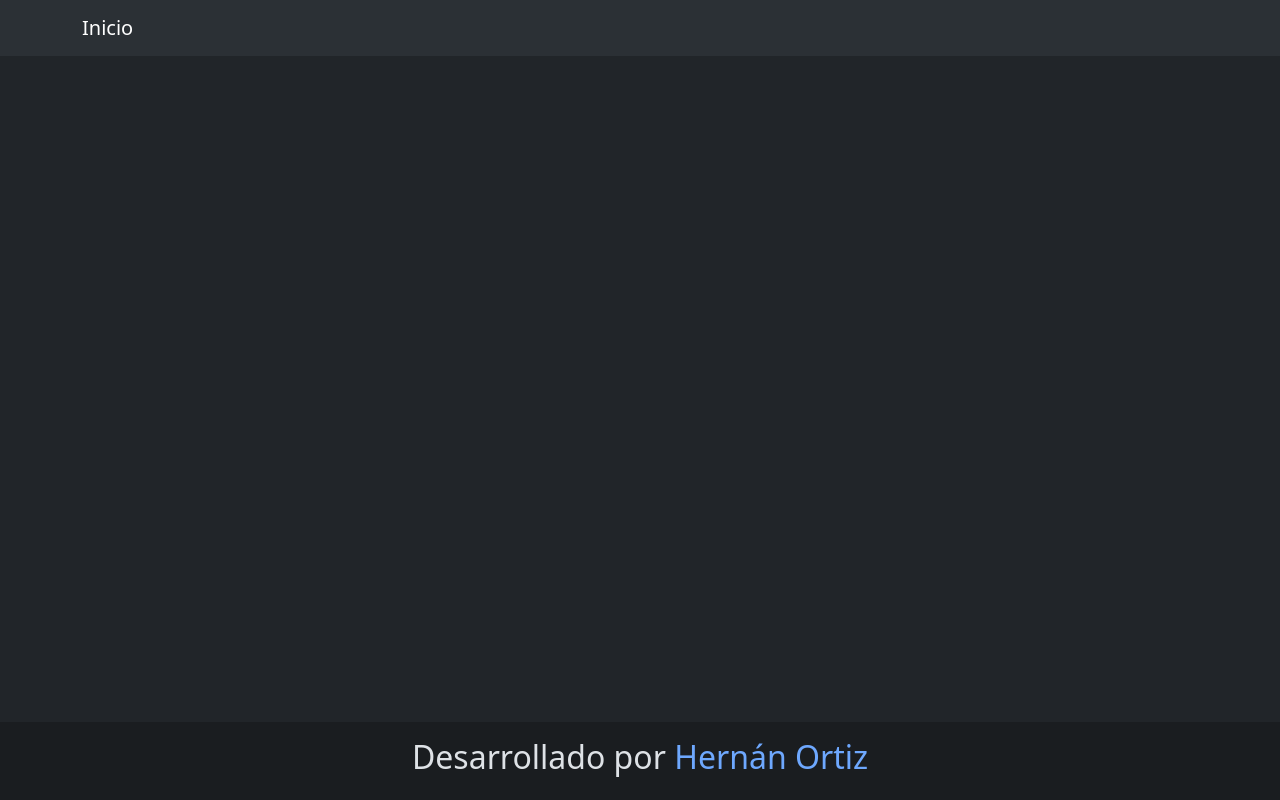
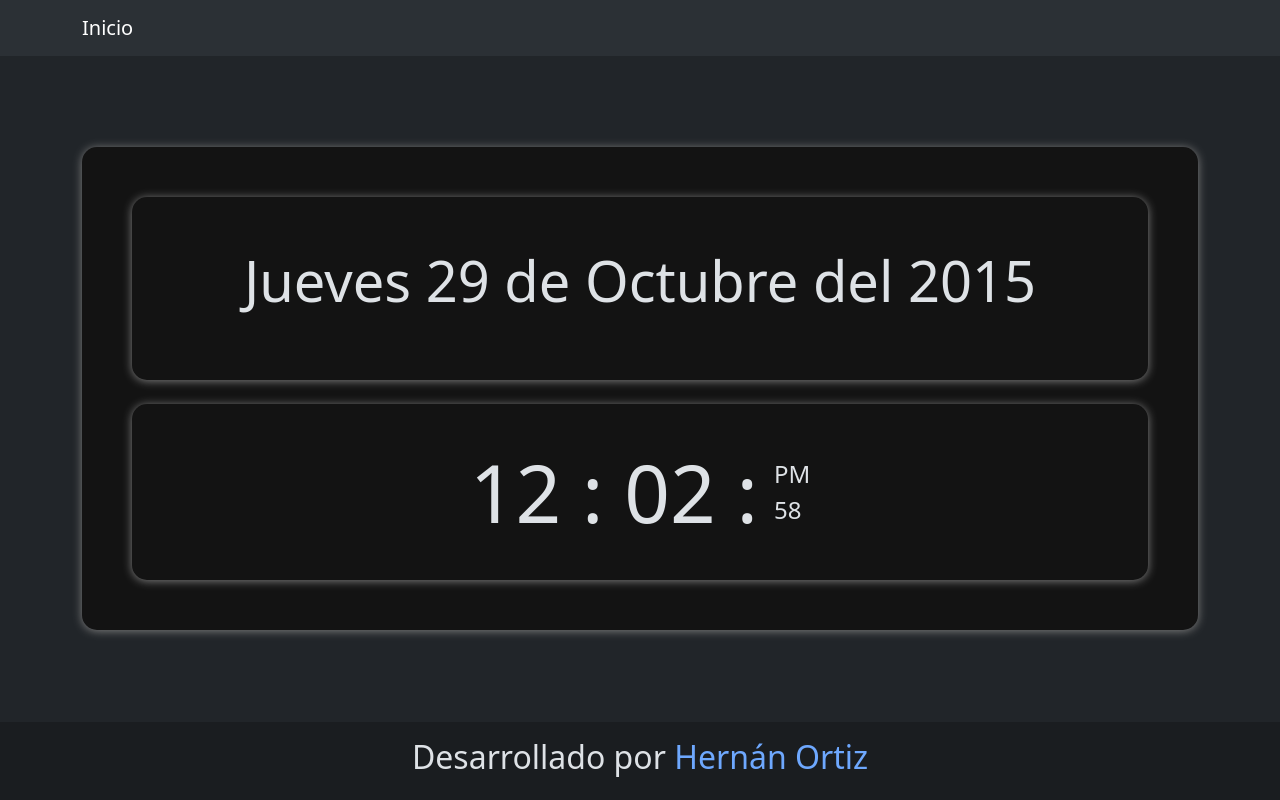
Before and after one commit to hernanortiz1/ejercicio4DOM, a plain HTML site: page index.html in a window 1280 px wide. Drawn offline with nearby package versions, Linux system fonts and the light colour scheme.

Commit message:
agregue clase contenedor a hoja de estilo, fecha, hora y segundos

```diff
--- a/css/style.css
+++ b/css/style.css
@@ -27,3 +27,10 @@ main {
   box-shadow: 0 1px 10px gray;
   background-color: #131313;
 }
+
+.contenedorHora{
+  padding: 40px;
+  border-radius: 15px;
+  box-shadow: 0 1px 10px gray;
+  background-color: #131313;
+}
--- a/index.html
+++ b/index.html
@@ -1,6 +1,6 @@
 <!DOCTYPE html>
 <html lang="es" data-bs-theme="dark">
-<head>
+  <head>
     <meta charset="UTF-8" />
     <meta name="viewport" content="width=device-width, initial-scale=1.0" />
     <meta name="description" content="Practica de DOM" />
@@ -15,8 +15,8 @@
     <link rel="stylesheet" href="./css/style.css" />
     <title>Ejercicio 4 DOM</title>
   </head>
-<body>
-     <header>
+  <body>
+    <header>
       <nav class="navbar navbar-expand-lg bg-body-tertiary">
         <div class="container">
           <a class="navbar-brand" href="./index.html">Inicio</a>
@@ -39,9 +39,24 @@
       </nav>
     </header>
     <main>
-
+      <section class="text-center container">
+        <div class="contenedorPrincipal">
+          <div class="contenedorPrincipal mb-4">
+            <p class="display-4">Jueves 29 de Octubre del 2015</p>
+          </div>
+          <div class="d-flex justify-content-center align-items-center fs-1 contenedorHora">
+            <span class="display-1">12 : 02 : </span>
+            <div
+              class="d-flex flex-column justify-content-center align-items-start ms-3"
+            >
+              <span class="fs-4">PM</span>
+              <span class="fs-4">58</span>
+            </div>
+          </div>
+        </div>
+      </section>
     </main>
-   <footer class="bg-dark-subtle py-3">
+    <footer class="bg-dark-subtle py-3">
       <div class="container d-flex gap-3 justify-content-center">
         <h2>
           Desarrollado por
@@ -54,5 +69,5 @@
         </h2>
       </div>
     </footer>
-</body>
+  </body>
 </html>
```
